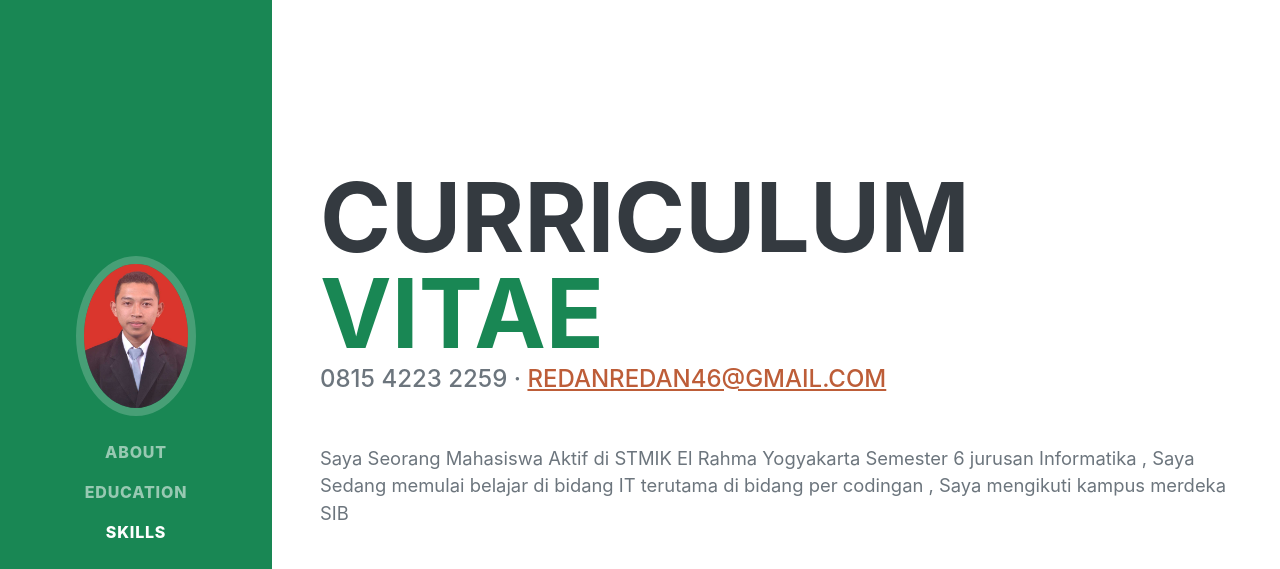
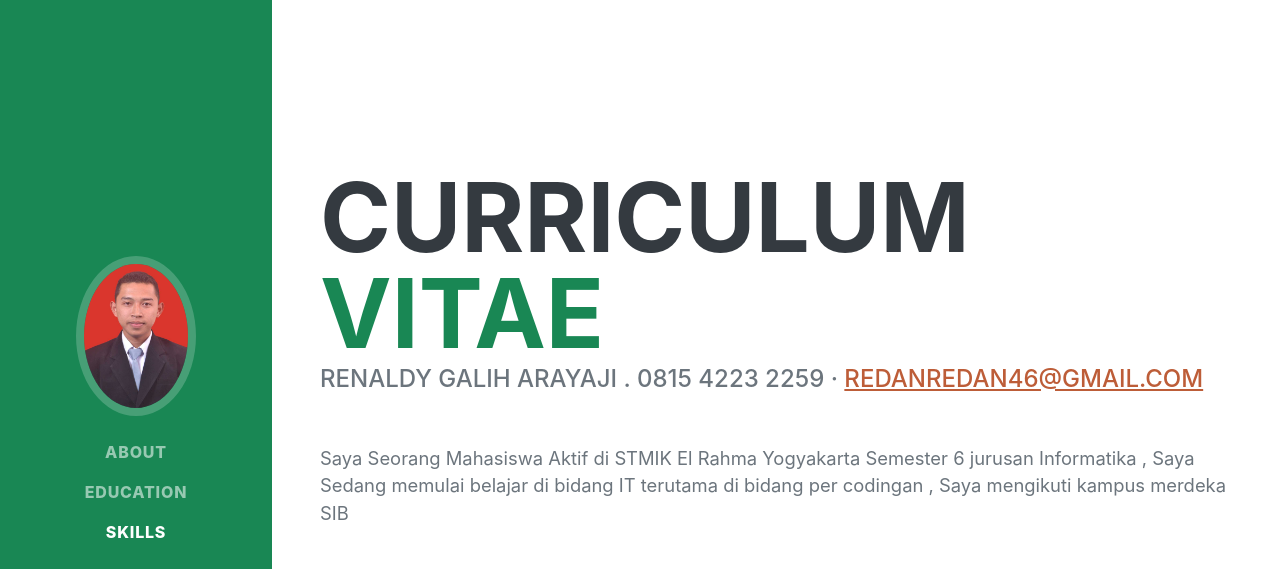
Before and after one commit to RenaldyGalihArayaji/tugas-resume-sib-arkataman, a plain HTML site: page index.html in a window 1280 px wide. Shown: the top 569 px of the page. Drawn offline with nearby package versions, Linux system fonts and the light colour scheme; a web font is replaced by a local one.

Commit message:
Menambahkan Nama CV

```diff
--- a/index.html
+++ b/index.html
@@ -41,7 +41,7 @@
                         <span class="text-success">Vitae</span>
                     </h1>
                     <div class="subheading mb-5">
-                         0815 4223 2259 ·
+                         Renaldy Galih Arayaji . 0815 4223 2259 ·
                         <a href="mailto:name@email.com">redanredan46@gmail.com</a>
                     </div>
                     <p class="lead mb-5">Saya Seorang Mahasiswa Aktif di STMIK El Rahma Yogyakarta Semester 6 jurusan Informatika , Saya Sedang memulai belajar di bidang IT terutama di bidang per codingan , Saya mengikuti kampus merdeka SIB </p>
```
